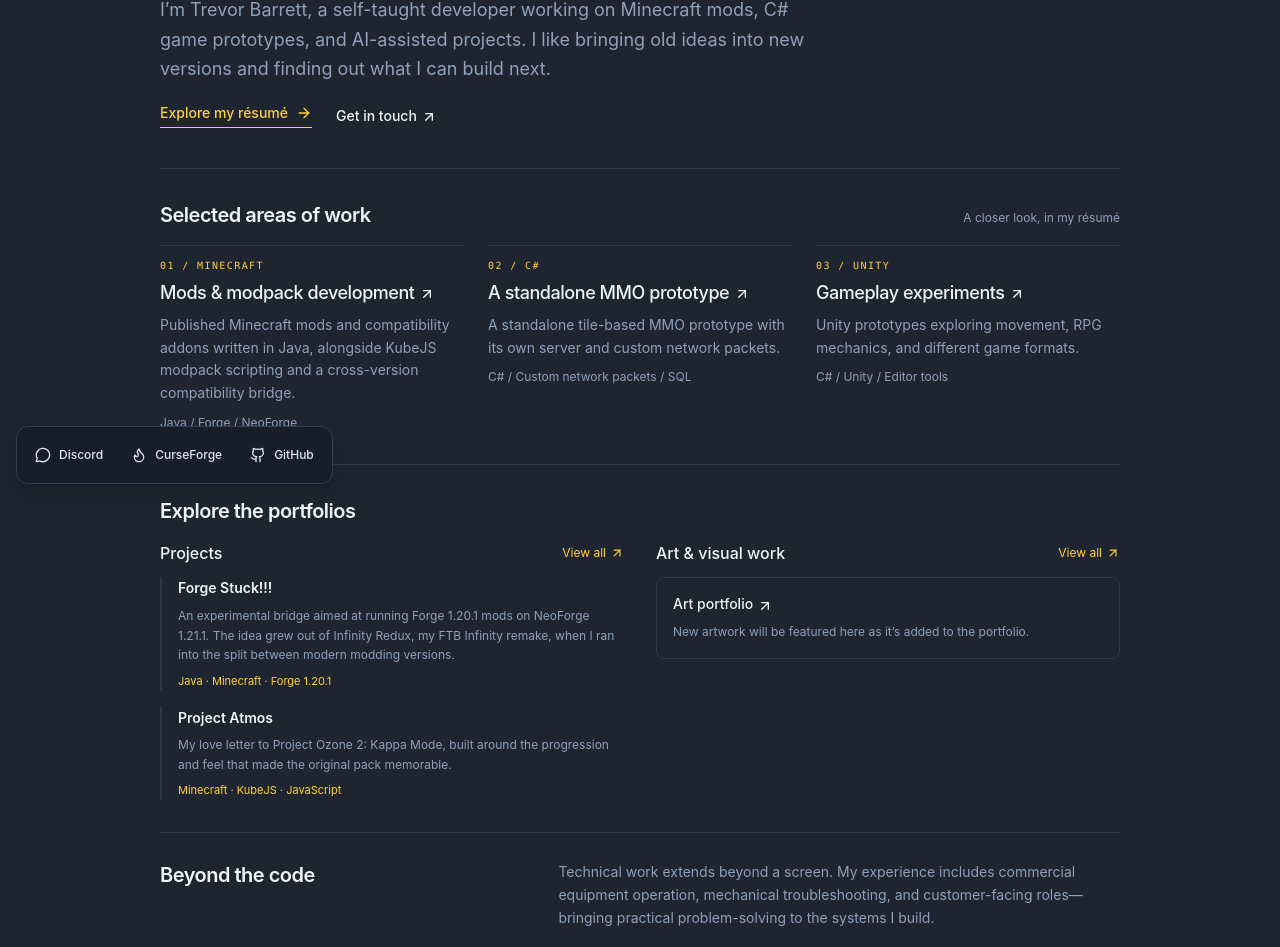
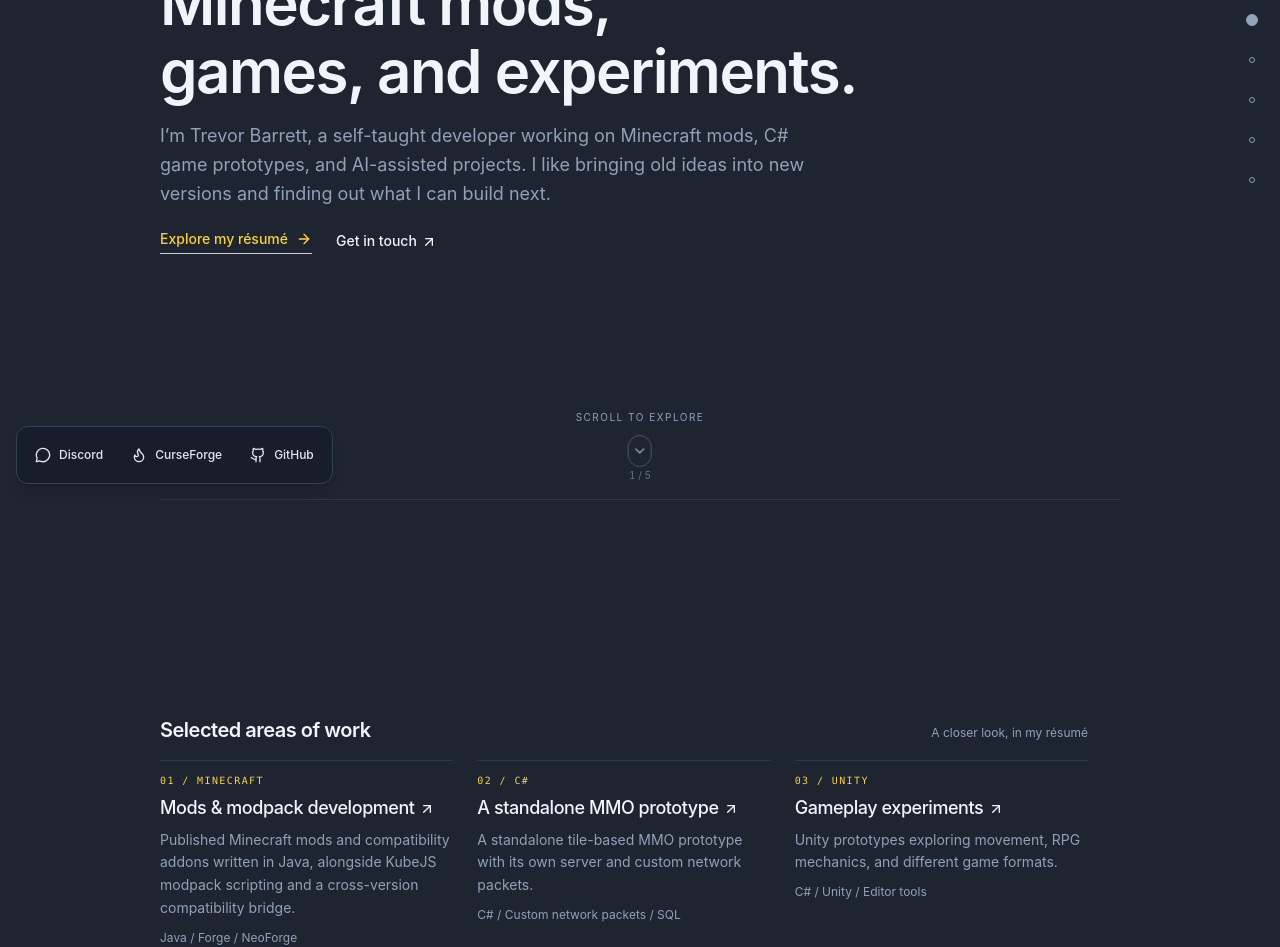
Before and after one commit to Minionade/minionade.github.io, a React (Vite) app: page / in a window 1280 px wide. Shown: the part 300-1247 px from the top of the page. Built offline with nearby package versions, Linux system fonts and the light colour scheme.

Commit message:
Add full-screen landing sections and update all deployment Actions to Node 24

```diff
--- a/package.json
+++ b/package.json
@@ -29,6 +29,6 @@
     "typescript": "^7.0.2"
   },
   "engines": {
-    "node": ">=22.12.0"
+    "node": "24.x"
   }
 }
--- a/src/App.tsx
+++ b/src/App.tsx
@@ -619,7 +619,8 @@
       <SocialLinks isDarkMode={isDarkMode} />
       {/* Bottom Footer */}
       <footer
-        className={`border-t pt-8 pb-24 px-4 sm:px-6 lg:px-8 text-xs transition-colors no-print ${
+        id="site-footer"
+        className={`site-footer border-t pt-8 pb-24 px-4 sm:px-6 lg:px-8 text-xs transition-colors no-print ${
           isDarkMode
             ? 'bg-[#181e2b] border-slate-700/80 text-slate-400'
             : 'bg-[#faf8f4] border-[#ded7ca] text-stone-600'
--- a/src/components/LandingPage.tsx
+++ b/src/components/LandingPage.tsx
@@ -1,8 +1,56 @@
-import React from 'react';
-import { ArrowUpRight, ArrowRight } from 'lucide-react';
+import React, { useEffect, useRef, useState } from 'react';
+import { ArrowUpRight, ArrowRight, ChevronDown } from 'lucide-react';
 import { ArtworkItem, ResumeData } from '../types';
 
 export function LandingPage({ data, artworks, isDarkMode }: { data: ResumeData; artworks: ArtworkItem[]; isDarkMode: boolean }) {
+  const rootRef = useRef<HTMLDivElement>(null);
+  const [activeSlice, setActiveSlice] = useState(0);
+  const sliceNames = ['Introduction', 'My work', 'Portfolios', 'Beyond the code', 'Contact & links'];
+  const scrollToSlice = (index: number) => {
+    const target = index === 4 ? document.getElementById('site-footer')
+      : rootRef.current?.querySelectorAll<HTMLElement>('[data-landing-slice]')[index];
+    target?.scrollIntoView({ behavior: window.matchMedia('(prefers-reduced-motion: reduce)').matches ? 'instant' : 'smooth', block: 'start' });
+  };
+
+  useEffect(() => {
+    const html = document.documentElement;
+    const header = document.querySelector('header');
+    const previousHeight = html.style.getPropertyValue('--landing-header-height');
+    const measureHeader = () => html.style.setProperty('--landing-header-height', `${header?.getBoundingClientRect().height || 64}px`);
+    measureHeader();
+    html.classList.add('landing-scroll');
+    const resize = new ResizeObserver(measureHeader);
+    if (header) resize.observe(header);
+    const sections = Array.from(rootRef.current?.querySelectorAll<HTMLElement>('[data-landing-slice]') || []);
+    const footer = document.getElementById('site-footer');
+    const slices = footer ? [...sections, footer] : sections;
+    const ratios = new Map<Element, number>();
+    const observer = new IntersectionObserver(entries => {
+      entries.forEach(entry => {
+        ratios.set(entry.target, entry.intersectionRatio);
+        entry.target.toggleAttribute('data-visible', entry.isIntersecting);
+      });
+      const current = slices.reduce((best, slice, index) => (ratios.get(slice) || 0) > (ratios.get(slices[best]) || 0) ? index : best, 0);
+      setActiveSlice(current);
+    }, { threshold: [0, 0.1, 0.25, 0.5, 0.75, 1] });
+    slices.forEach(slice => observer.observe(slice));
+    return () => {
+      observer.disconnect();
+      resize.disconnect();
+      html.classList.remove('landing-scroll');
+      if (previousHeight) html.style.setProperty('--landing-header-height', previousHeight);
+      else html.style.removeProperty('--landing-header-height');
+      footer?.removeAttribute('data-visible');
+    };
+  }, []);
+
+  const nextCue = (index: number) => <button type="button" onClick={() => scrollToSlice(index + 1)}
+    className={`landing-scroll-cue group ${isDarkMode ? 'text-slate-400 hover:text-amber-300' : 'text-stone-600 hover:text-amber-900'}`}
+    aria-label={`Scroll to ${sliceNames[index + 1]}`}>
+    <span className="text-[10px] tracking-[0.15em] uppercase">{index === 0 ? 'Scroll to explore' : sliceNames[index + 1]}</span>
+    <span className="landing-scroll-arrow flex h-8 w-6 items-center justify-center rounded-full border border-current/40"><ChevronDown className="h-4 w-4" /></span>
+    <span className="text-[10px] tabular-nums opacity-60">{index + 1} / {sliceNames.length}</span>
+  </button>;
   const muted = isDarkMode ? 'text-slate-400' : 'text-stone-600';
   const border = isDarkMode ? 'border-slate-700/70' : 'border-stone-300';
   const accent = isDarkMode ? 'text-amber-300' : 'text-amber-900';
@@ -13,8 +61,16 @@
     { id: 'indie-games-ai', label: '03 / UNITY', title: 'Gameplay experiments', fallback: 'Movement systems, RPG mechanics, and editor tools.' },
   ];
   return (
-    <div className="max-w-5xl mx-auto px-5 sm:px-8 no-print">
-      <section className={`pt-8 sm:pt-12 pb-8 sm:pb-10 border-b ${border}`}>
+    <div ref={rootRef} className="max-w-5xl mx-auto px-5 sm:px-8 no-print">
+      <nav aria-label="Landing page sections" className={`landing-section-nav hidden md:flex ${isDarkMode ? 'text-slate-400' : 'text-stone-500'}`}>
+        {sliceNames.map((name, index) => <button key={name} type="button" onClick={() => scrollToSlice(index)}
+          aria-label={name} aria-current={activeSlice === index ? 'step' : undefined} title={name}
+          className="flex h-10 w-10 items-center justify-center rounded-full focus-visible:outline-2 focus-visible:outline-offset-2">
+          <span className={`rounded-full border border-current transition-all ${activeSlice === index ? 'h-3 w-3 bg-current' : 'h-1.5 w-1.5'}`} />
+        </button>)}
+      </nav>
+      <section data-landing-slice="0" className={`landing-slice border-b ${border}`}>
+        <div className="landing-slice-content w-full">
         <p className={`text-xs uppercase tracking-[0.2em] font-medium ${accent}`}>Trevor Barrett / Minionade</p>
         <h1 className="mt-4 text-4xl sm:text-5xl lg:text-6xl font-semibold tracking-tight leading-[1.12] max-w-3xl">Minecraft mods,<br />games, and experiments.</h1>
         <p className={`mt-4 text-base sm:text-lg leading-relaxed max-w-2xl ${muted}`}>I’m {data.profile.name}, a self-taught developer working on Minecraft mods, C# game prototypes, and AI-assisted projects. I like bringing old ideas into new versions and finding out what I can build next.</p>
@@ -22,8 +78,12 @@
           <a href="#resume" className={`inline-flex items-center gap-2 border-b pb-1 ${accent} border-current`}>Explore my résumé <ArrowRight className="w-4 h-4" /></a>
           <a href={`mailto:${data.profile.email}`} className="hover:underline underline-offset-4">Get in touch <ArrowUpRight className="inline w-4 h-4" /></a>
         </div>
+
+        </div>
+        {nextCue(0)}
       </section>
-      <section className="py-7 sm:py-8" aria-labelledby="selected-work-heading">
+      <section data-landing-slice="1" className="landing-slice" aria-labelledby="selected-work-heading">
+        <div className="landing-slice-content w-full">
         <div className="flex flex-wrap items-baseline justify-between gap-3 mb-4">
           <h2 id="selected-work-heading" className="text-xl font-semibold tracking-tight">Selected areas of work</h2>
           <span className={`text-xs ${muted}`}>A closer look, in my résumé</span>
@@ -39,8 +99,12 @@
             </a>;
           })}
         </div>
+
+        </div>
+        {nextCue(1)}
       </section>
-      <section className={`border-t ${border} py-7 sm:py-8`} aria-labelledby="portfolio-preview-heading">
+      <section data-landing-slice="2" className={`landing-slice border-t ${border}`} aria-labelledby="portfolio-preview-heading">
+        <div className="landing-slice-content w-full">
         <h2 id="portfolio-preview-heading" className="text-xl font-semibold tracking-tight mb-4">Explore the portfolios</h2>
         <div className="grid md:grid-cols-2 gap-6 md:gap-8">
           <div className="min-w-0">
@@ -76,8 +140,12 @@
             </a>}
           </div>
         </div>
+
+        </div>
+        {nextCue(2)}
       </section>
-      <section className={`border-t ${border} py-7 mb-2 grid sm:grid-cols-[1fr_1.5fr] gap-6`}>
+      <section data-landing-slice="3" className={`landing-slice border-t ${border}`}>
+        <div className="landing-slice-content w-full grid sm:grid-cols-[1fr_1.5fr] gap-6">
         <h2 className="text-xl font-semibold tracking-tight">Beyond the code</h2>
         <div>
           <p className={`text-sm leading-relaxed ${muted}`}>Technical work extends beyond a screen. My experience includes commercial equipment operation, mechanical troubleshooting, and customer-facing roles—bringing practical problem-solving to the systems I build.</p>
@@ -87,6 +155,9 @@
             <a className="hover:underline underline-offset-4" href="#resume-education">Education ↗</a>
           </div>
         </div>
+
+        </div>
+        {nextCue(3)}
       </section>
     </div>
   );
--- a/src/index.css
+++ b/src/index.css
@@ -83,3 +83,66 @@
     scrollbar-gutter: stable;
   }
 }
+
+/* Native scroll snapping is enabled only while Home is mounted. Oversized
+   sections remain freely scrollable on short screens and at larger text sizes. */
+html.landing-scroll {
+  scroll-snap-type: y mandatory;
+  scroll-padding-top: var(--landing-header-height, 64px);
+}
+.landing-slice {
+  position: relative;
+  min-height: calc(100svh - var(--landing-header-height, 64px));
+  display: flex;
+  align-items: center;
+  padding: 2.5rem 0 7rem;
+  scroll-snap-align: start;
+  scroll-snap-stop: always;
+}
+.landing-scroll-cue {
+  position: absolute;
+  bottom: 1rem;
+  left: 50%;
+  transform: translateX(-50%);
+  display: flex;
+  min-height: 44px;
+  align-items: center;
+  flex-direction: column;
+  gap: 0.35rem;
+  white-space: nowrap;
+}
+.landing-scroll-arrow { animation: landing-arrow 1.8s ease-in-out infinite; }
+.landing-section-nav {
+  position: fixed;
+  z-index: 20;
+  right: 0.5rem;
+  top: 50%;
+  transform: translateY(-50%);
+  flex-direction: column;
+}
+.landing-slice[data-visible] .landing-slice-content {
+  animation: landing-reveal 550ms ease-out both;
+}
+html.landing-scroll .site-footer {
+  min-height: calc(100svh - var(--landing-header-height, 64px));
+  display: flex;
+  align-items: center;
+  scroll-snap-align: start;
+  scroll-snap-stop: always;
+}
+html.landing-scroll .site-footer > div { width: 100%; }
+@keyframes landing-arrow {
+  0%, 100% { transform: translateY(0); }
+  50% { transform: translateY(5px); }
+}
+@keyframes landing-reveal {
+  from { opacity: 0; transform: translateY(14px); }
+  to { opacity: 1; transform: translateY(0); }
+}
+@media (min-width: 768px) {
+  .landing-slice-content { padding-right: 2rem; }
+}
+@media (prefers-reduced-motion: reduce) {
+  .landing-scroll-arrow,
+  .landing-slice[data-visible] .landing-slice-content { animation: none; }
+}
```
Also changed, not shown: 1 other file (tests, documents, lock files or other folders).
